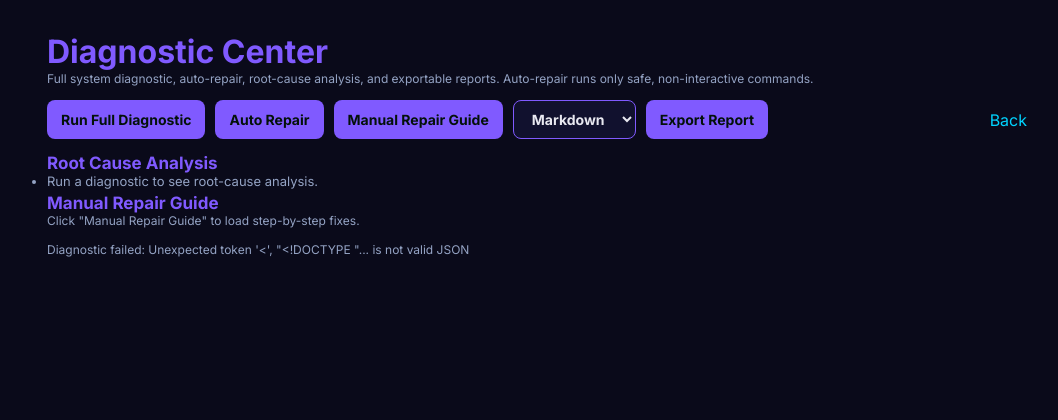
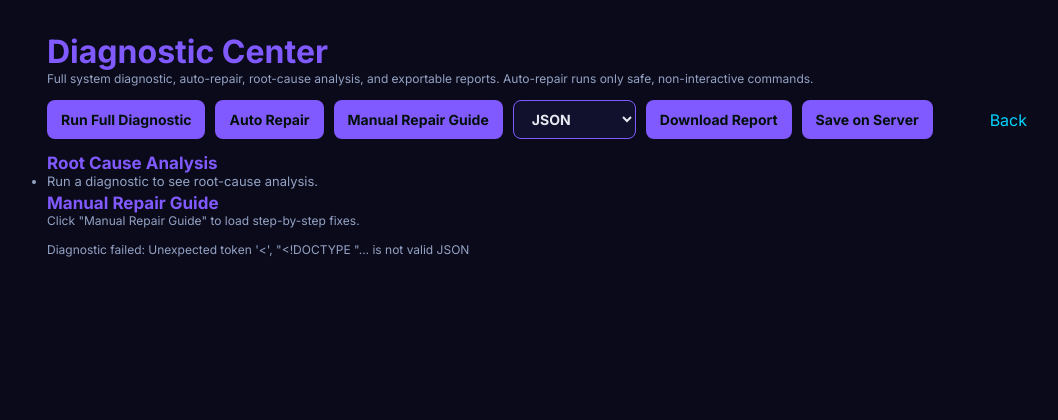
Before and after one commit to Muneer461/tools, a Flask app: template zorksec/web/templates/diagnostics.html in a window 1280 px wide. Shown: the top 420 px of the page, without its empty margins (103-1161 px from the left). Run offline with Flask 3, Linux system fonts and the light colour scheme; the template is opened without the code that fills it, so the values that code supplies are empty; parts of the project's set-up code (start-up, migrations or seed data) failed here and were passed over; some libraries are stand-ins or nearby versions.

Commit message:
fix(diagnostics): add real in-browser report download
Issue 3: add GET /api/diagnostics/download that renders the diagnostic report
in-memory and returns it as a file attachment (json/csv/txt/html/markdown,
plus pdf/docx when available). diagnostics.js triggers a true browser download
with success/failure feedback; adds a Download button + TXT option and keeps
the prior server-side export as 'Save on Server'.

Note: the download route lives in app.py (committed with the auth changes).

```diff
--- a/zorksec/web/static/diagnostics.js
+++ b/zorksec/web/static/diagnostics.js
@@ -10,6 +10,7 @@
   var REPAIR_URL = root.dataset.repairUrl;
   var GUIDE_URL = root.dataset.guideUrl;
   var EXPORT_URL = root.dataset.exportUrl;
+  var DOWNLOAD_URL = root.dataset.downloadUrl;
 
   function setStatus(m) { document.getElementById("status").textContent = m; }
   function badge(s) { return '<span class="badge ' + s + '">' + s.toUpperCase() + "</span>"; }
@@ -82,6 +83,34 @@
     }
   }
 
+  // Stream the report from the server and save it to the user's device.
+  async function downloadReport() {
+    var fmt = (document.getElementById("fmt") || {}).value || "json";
+    setStatus("Preparing " + fmt.toUpperCase() + " download...");
+    try {
+      var r = await fetch(DOWNLOAD_URL + "?format=" + encodeURIComponent(fmt));
+      if (!r.ok) {
+        var err = "";
+        try { err = (await r.json()).error || ""; } catch (e) { err = "HTTP " + r.status; }
+        setStatus("Download failed: " + err);
+        return;
+      }
+      var blob = await r.blob();
+      var name = "zorksec-diagnostic." + (fmt === "markdown" ? "md" : fmt);
+      var cd = r.headers.get("Content-Disposition") || "";
+      var m = /filename="?([^"]+)"?/.exec(cd);
+      if (m) name = m[1];
+      var url = URL.createObjectURL(blob);
+      var a = document.createElement("a");
+      a.href = url; a.download = name;
+      document.body.appendChild(a); a.click();
+      a.remove(); URL.revokeObjectURL(url);
+      setStatus("Downloaded " + name + " (" + blob.size + " bytes).");
+    } catch (e) {
+      setStatus("Download failed: " + (e && e.message ? e.message : e));
+    }
+  }
+
   document.addEventListener("click", function (ev) {
     var el = ev.target.closest ? ev.target.closest("[data-action]") : null;
     if (!el) return;
@@ -90,6 +119,7 @@
       case "diag-repair": autoRepair(); break;
       case "diag-guide": loadGuide(); break;
       case "diag-export": exportReport(); break;
+      case "diag-download": downloadReport(); break;
       default: break;
     }
   });
--- a/zorksec/web/templates/diagnostics.html
+++ b/zorksec/web/templates/diagnostics.html
@@ -27,7 +27,8 @@
      data-run-url="{{ url_for('api_diagnostics') }}"
      data-repair-url="{{ url_for('api_diagnostics_repair') }}"
      data-guide-url="{{ url_for('api_diagnostics_guide') }}"
-     data-export-url="{{ url_for('api_diagnostics_export') }}">
+     data-export-url="{{ url_for('api_diagnostics_export') }}"
+     data-download-url="{{ url_for('api_diagnostics_download') }}">
   <h1 style="color: var(--accent);">Diagnostic Center</h1>
   <p class="meta">Full system diagnostic, auto-repair, root-cause analysis, and
      exportable reports. Auto-repair runs only safe, non-interactive commands.</p>
@@ -37,12 +38,14 @@
     <button data-action="diag-repair">Auto Repair</button>
     <button data-action="diag-guide">Manual Repair Guide</button>
     <select id="fmt">
-      <option value="markdown">Markdown</option>
-      <option value="html">HTML</option>
       <option value="json">JSON</option>
       <option value="csv">CSV</option>
+      <option value="txt">TXT</option>
+      <option value="html">HTML</option>
+      <option value="markdown">Markdown</option>
     </select>
-    <button data-action="diag-export">Export Report</button>
+    <button data-action="diag-download">Download Report</button>
+    <button data-action="diag-export">Save on Server</button>
     <a href="{{ url_for('dashboard') }}" style="margin-left:auto; align-self:center;">Back</a>
   </div>
 
```
